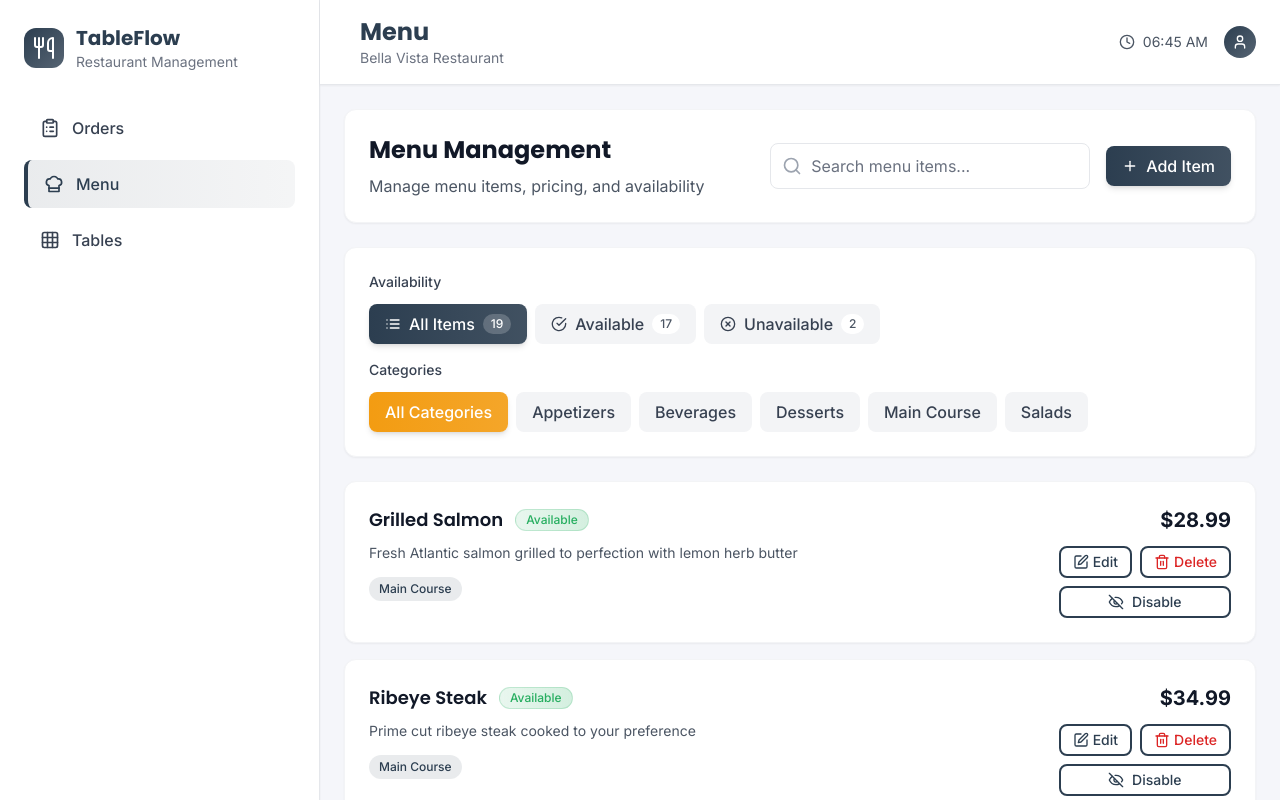
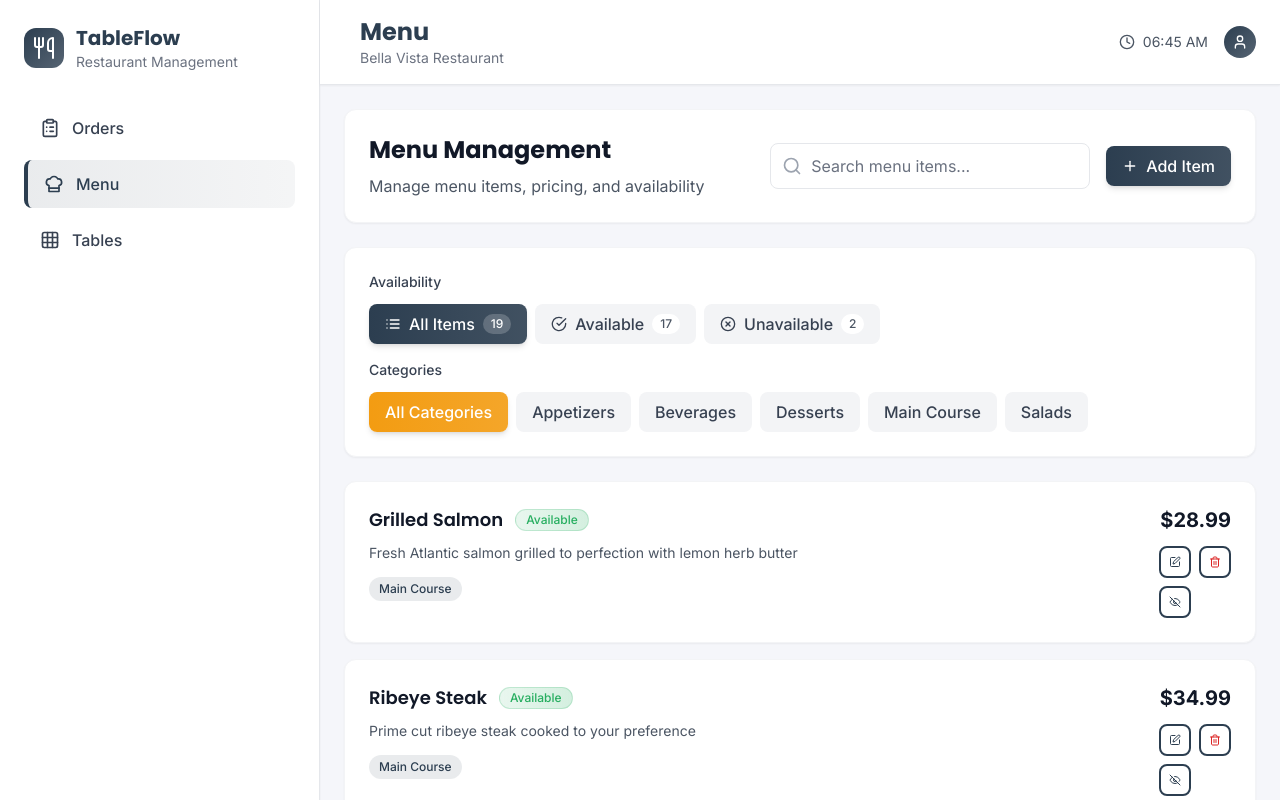
Before and after one commit to apper-canvas/tableflow-cosmos, a React (Vite) app: page /menu in a window 1280 px wide. Shown: the top 800 px of the page. Built offline with nearby package versions, Linux system fonts and the light colour scheme.

Commit message:
Convert menu item buttons to icon-only with hover tooltips

```diff
--- a/src/components/atoms/Button.jsx
+++ b/src/components/atoms/Button.jsx
@@ -1,13 +1,15 @@
-import React, { forwardRef } from "react";
+import React, { forwardRef, useState } from "react";
 import { cn } from "@/utils/cn";
 
 const Button = forwardRef(({
   className,
   variant = "primary",
   size = "default",
+  tooltip,
   children,
   ...props
 }, ref) => {
+  const [showTooltip, setShowTooltip] = useState(false);
   const baseStyles = "inline-flex items-center justify-center rounded-lg font-medium transition-all duration-200 focus:outline-none focus:ring-2 focus:ring-offset-2 disabled:opacity-50 disabled:cursor-not-allowed";
 
   const variants = {
@@ -25,13 +27,25 @@ const Button = forwardRef(({
   };
 
 return (
+    <div className="relative inline-block">
       <button
         className={cn(baseStyles, variants[variant], sizes[size], className)}
         ref={ref}
+        onMouseEnter={() => tooltip && setShowTooltip(true)}
+        onMouseLeave={() => setShowTooltip(false)}
+        onFocus={() => tooltip && setShowTooltip(true)}
+        onBlur={() => setShowTooltip(false)}
         {...props}
       >
         {children}
       </button>
+      {tooltip && showTooltip && (
+        <div className="absolute bottom-full left-1/2 transform -translate-x-1/2 mb-2 px-2 py-1 text-xs text-white bg-gray-900 rounded whitespace-nowrap z-50 animate-fade-in">
+          {tooltip}
+          <div className="absolute top-full left-1/2 transform -translate-x-1/2 w-0 h-0 border-l-4 border-r-4 border-t-4 border-transparent border-t-gray-900"></div>
+        </div>
+      )}
+    </div>
   );
 });
 
--- a/src/components/organisms/MenuItemCard.jsx
+++ b/src/components/organisms/MenuItemCard.jsx
@@ -45,38 +45,38 @@ const MenuItemCard = ({ item, onToggleAvailability, onEdit, onDelete }) => {
             ${item.price.toFixed(2)}
           </span>
 
-          <div className="flex flex-col gap-2">
+<div className="flex flex-col gap-2">
             <div className="flex gap-2">
               <Button
                 onClick={() => onEdit(item)}
                 variant="outline"
                 size="sm"
-                className="text-sm"
+                tooltip="Edit menu item"
+                className="text-sm p-2 h-8 w-8"
               >
-                <ApperIcon name="Edit" className="w-4 h-4 mr-1" />
-                Edit
+                <ApperIcon name="Edit" className="w-4 h-4" />
               </Button>
               <Button
                 onClick={() => onDelete(item.Id)}
                 variant="outline"
                 size="sm"
-                className="text-sm text-red-600 hover:text-red-700 hover:bg-red-50"
+                tooltip="Delete menu item"
+                className="text-sm text-red-600 hover:text-red-700 hover:bg-red-50 p-2 h-8 w-8"
               >
-                <ApperIcon name="Trash2" className="w-4 h-4 mr-1" />
-                Delete
+                <ApperIcon name="Trash2" className="w-4 h-4" />
               </Button>
             </div>
             <Button
               onClick={handleToggleAvailability}
               variant={item.available ? "outline" : "secondary"}
               size="sm"
-              className="text-sm"
+              tooltip={item.available ? "Disable menu item" : "Enable menu item"}
+              className="text-sm p-2 h-8 w-8"
             >
               <ApperIcon
                 name={item.available ? "EyeOff" : "Eye"}
-                className="w-4 h-4 mr-2"
+                className="w-4 h-4"
               />
-              {item.available ? "Disable" : "Enable"}
             </Button>
           </div>
         </div>
```
Lines whose indentation alone changed are shown as unchanged.
